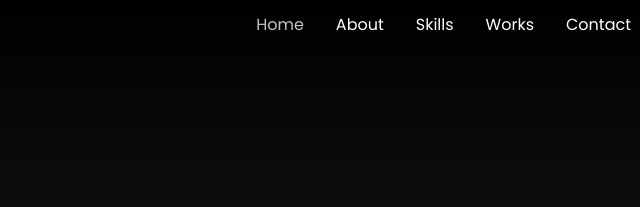
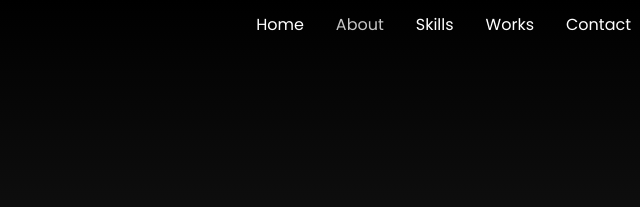
Before and after one commit to GilangSan/matrikulasi-myportofolio-gilangsandi, a plain HTML site: page about.html in a window 1280 px wide. Shown: the top 207 px of the page, 601-1241 px from the left. Drawn offline with Linux system fonts and the light colour scheme.

Commit message:
Update link styles in about.html

```diff
--- a/about.html
+++ b/about.html
@@ -19,9 +19,9 @@
       </div>
       <ul>
         <li class="first">
-          <a href="/home.html" style="color: rgb(198, 198, 198)">Home</a>
+          <a href="/home.html">Home</a>
         </li>
-        <li><a href="/about.html">About</a></li>
+        <li><a href="/about.html" style="color: rgb(198, 198, 198)">About</a></li>
         <li><a href="/skills.html">Skills</a></li>
         <li><a href="/works.html">Works</a></li>
         <li><a href="/contact.html">Contact</a></li>
```
